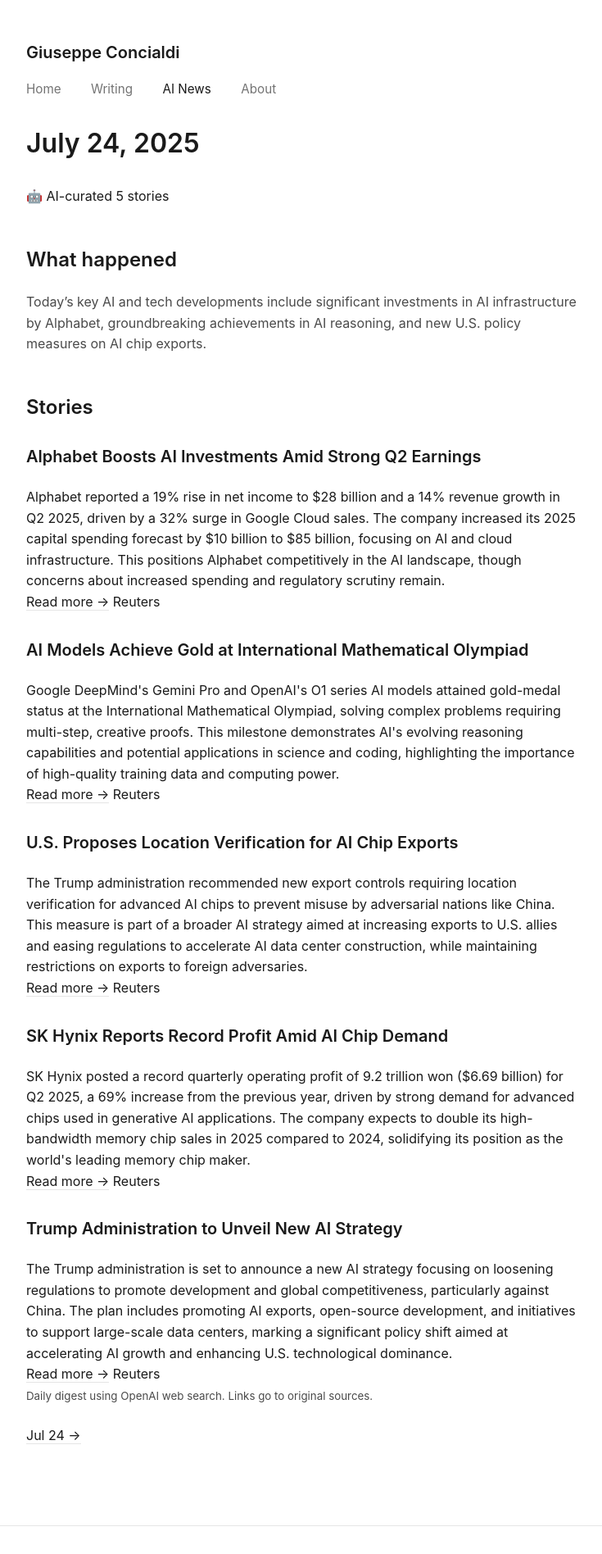
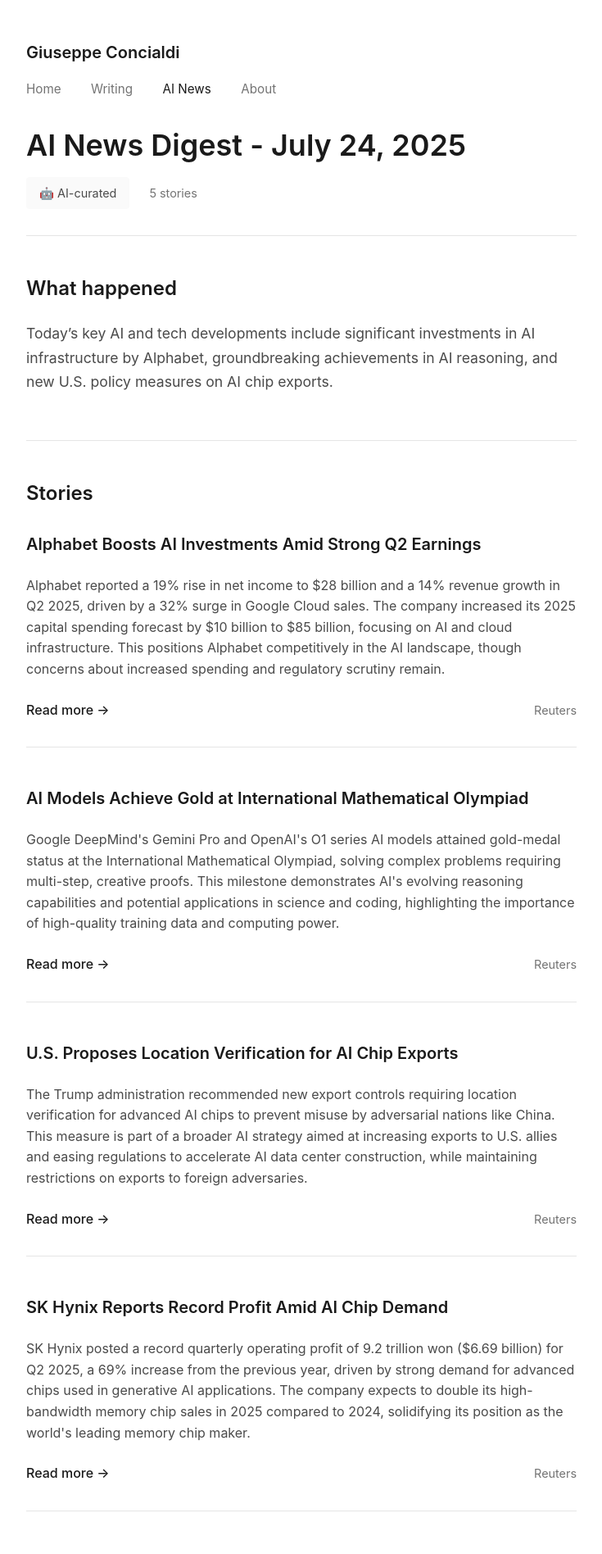
Before and after one commit to Gio99c/gio99c.github.io, a Jekyll site: the page built from _ai_news/2025-07-24-ai-news-digest.md, in a window 1280 px wide. Shown: the top 1896 px of the page at 82% size, without its empty margins (272-1007 px from the left). Built offline with Jekyll 4.4.1, drawn with Linux system fonts in a browser that asks for light colours.

Commit message:
(fix): ai-news css and spacing styling

```diff
--- a/_ai_news/2025-07-24-ai-news-digest.md
+++ b/_ai_news/2025-07-24-ai-news-digest.md
@@ -1,4 +1,5 @@
 ---
+title: 'AI News Digest - July 24, 2025'
 date: '2025-07-24'
 stories:
 - source: Reuters
--- a/_layouts/ai_news.html
+++ b/_layouts/ai_news.html
@@ -4,7 +4,7 @@
 
 <article class="ai-news-digest">
   <header class="digest-header">
-    <h1>{{ page.date | date: "%B %d, %Y" }}</h1>
+    <h1>AI News Digest - {{ page.date | date: "%B %d, %Y" }}</h1>
     <div class="digest-meta">
       <span class="auto-generated">🤖 AI-curated</span>
       <span class="story-count">{{ page.stories | size }} stories</span>
@@ -37,10 +37,17 @@
 
     <div class="digest-navigation">
       {% assign all_news = site.ai_news | sort: 'date' %}
-      {% assign current_index = all_news | map: 'date' | index: page.date %}
+      {% assign current_index = 0 %}
+      {% for news in all_news %}
+        {% if news.date == page.date %}
+          {% assign current_index = forloop.index0 %}
+          {% break %}
+        {% endif %}
+      {% endfor %}
 
       {% if current_index > 0 %}
-        {% assign prev_news = all_news[current_index | minus: 1] %}
+        {% assign prev_index = current_index | minus: 1 %}
+        {% assign prev_news = all_news[prev_index] %}
         <a href="{{ prev_news.url | relative_url }}" class="nav-prev">← {{ prev_news.date | date: "%b %d" }}</a>
       {% endif %}
 
--- a/assets/css/main.css
+++ b/assets/css/main.css
@@ -353,3 +353,163 @@
 .page-content .wrapper {
   padding: 0 var(--spacing-md);
 }
+
+/* =============================================
+ * AI News Digest Styles
+ * ============================================= */
+
+.ai-news-digest {
+  max-width: var(--max-width);
+  margin: 0 auto;
+}
+
+.digest-header {
+  margin-bottom: var(--spacing-xl);
+  padding-bottom: var(--spacing-lg);
+  border-bottom: 1px solid var(--border-grey);
+}
+
+.digest-header h1 {
+  margin-bottom: var(--spacing-sm);
+  font-size: 2.25rem;
+  color: var(--primary-grey);
+}
+
+.digest-meta {
+  display: flex;
+  gap: var(--spacing-md);
+  align-items: center;
+  margin-top: var(--spacing-sm);
+}
+
+.auto-generated {
+  background: var(--background-grey);
+  padding: var(--spacing-xs) var(--spacing-sm);
+  border-radius: 4px;
+  font-size: 0.9rem;
+  color: var(--secondary-grey);
+}
+
+.story-count {
+  color: var(--light-grey);
+  font-size: 0.9rem;
+}
+
+.digest-summary {
+  margin-bottom: var(--spacing-xl);
+  padding-bottom: var(--spacing-lg);
+  border-bottom: 1px solid var(--border-grey);
+}
+
+.digest-summary h2 {
+  margin-bottom: var(--spacing-md);
+  font-size: 1.5rem;
+  color: var(--primary-grey);
+}
+
+.digest-summary p {
+  font-size: 1.1rem;
+  line-height: 1.7;
+  color: var(--secondary-grey);
+}
+
+.news-stories {
+  margin-bottom: var(--spacing-xl);
+}
+
+.news-stories h2 {
+  margin-bottom: var(--spacing-lg);
+  font-size: 1.5rem;
+  color: var(--primary-grey);
+}
+
+.news-story {
+  margin-bottom: var(--spacing-xl);
+  padding-bottom: var(--spacing-lg);
+  border-bottom: 1px solid var(--border-grey);
+}
+
+.news-story:last-child {
+  border-bottom: none;
+  margin-bottom: 0;
+}
+
+.news-story h3 {
+  margin-bottom: var(--spacing-md);
+  font-size: 1.25rem;
+  line-height: 1.4;
+  color: var(--primary-grey);
+}
+
+.story-summary {
+  margin-bottom: var(--spacing-md);
+  color: var(--secondary-grey);
+  line-height: 1.6;
+}
+
+.story-source {
+  display: flex;
+  justify-content: space-between;
+  align-items: center;
+  margin-top: var(--spacing-sm);
+}
+
+.story-source a {
+  color: var(--primary-grey);
+  font-weight: 500;
+  border: none;
+  text-decoration: none;
+}
+
+.story-source a:hover {
+  text-decoration: underline;
+}
+
+.source-name {
+  color: var(--light-grey);
+  font-size: 0.9rem;
+}
+
+.digest-footer {
+  margin-top: var(--spacing-xl);
+  padding-top: var(--spacing-lg);
+  border-top: 1px solid var(--border-grey);
+}
+
+.digest-footer p {
+  margin-bottom: var(--spacing-lg);
+  color: var(--light-grey);
+}
+
+.digest-navigation {
+  display: flex;
+  justify-content: space-between;
+  align-items: center;
+}
+
+.digest-navigation a {
+  color: var(--primary-grey);
+  text-decoration: none;
+  border: none;
+  font-weight: 500;
+  padding: var(--spacing-xs) var(--spacing-sm);
+  border-radius: 4px;
+  transition: background-color 0.2s ease;
+}
+
+.digest-navigation a:hover {
+  background-color: var(--background-grey);
+  text-decoration: none;
+}
+
+.nav-prev {
+  margin-right: auto;
+}
+
+.nav-next {
+  margin-left: auto;
+}
+
+/* =============================================
+ * Site Footer
+ * ============================================= */
```
Also changed, not shown: _ai_news/2025-07-23-ai-news-digest.md (+1 -0 lines).
